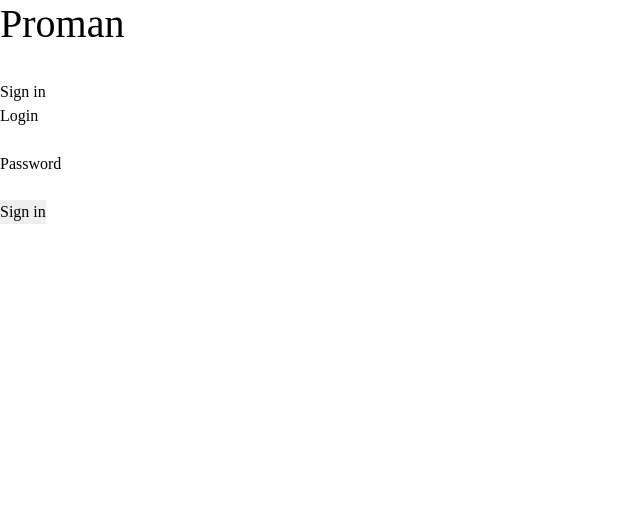
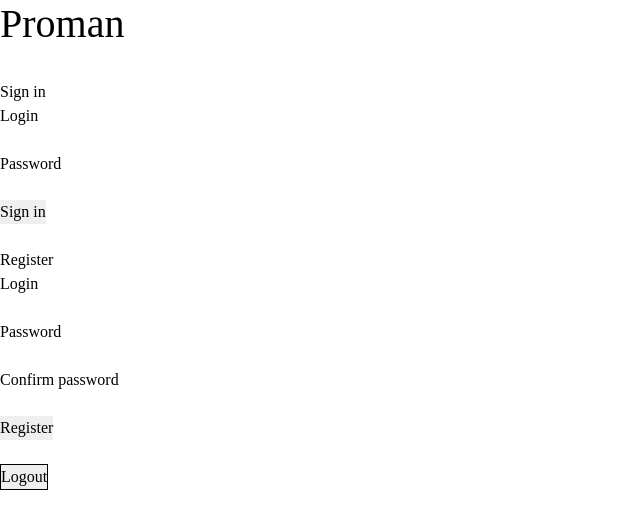
Before and after one commit to Pgbojko/Proman, a Flask app: page / in a window 1280 px wide. Shown: the top 529 px of the page, without its empty margins (0-640 px from the left). Run offline with Flask 2, Linux system fonts and the light colour scheme; data that the repository does not hold is empty; some libraries are stand-ins or nearby versions.

Commit message:
register

```diff
--- a/app.py
+++ b/app.py
@@ -1,26 +1,50 @@
-from flask import Flask, render_template, request, json, url_for, redirect
+from flask import Flask, render_template, request, json, url_for, redirect, session
 from variables import tables
 import util, data_manager
+import bcrypt
+from os import urandom
+
 
 app = Flask(__name__)
+app.secret_key = urandom(8)
+
 
 STATUS = 0
 MESSAGE = 1
 COLUMN_ID = 2
+
 
 @app.route('/')
 def index():
     return render_template('index.html')
 
 
+@app.route('/register', methods=['POST'])
+def register():
+    login = request.form.get("login")
+    password = request.form.get("password")
+    confirmation = request.form.get("confirm_password")
+    if confirmation != password or data_manager.get_user(login) != None:
+        return redirect(url_for('index'))
+    else:
+        hashed_pass = bcrypt.hashpw(password.encode('utf-8'), bcrypt.gensalt(8))
+        data_manager.add_to_database(login, hashed_pass.decode('utf-8'))
+
+
 @app.route('/login', methods=['POST'])
 def login():
     login_value = request.form
     user_data = data_manager.get_user(login_value.get("login"))
-    if login_value.get("password") == user_data["password"]:
+    if bcrypt.checkpw(login_value.get("password").encode('utf-8'), user_data["password"].encode('utf-8')):
+        session['user_id'] = user_data['user_id']
         return redirect(url_for('index'))
     return render_template('login.html')
 
+
+@app.route('/logout')
+def logout():
+    session.pop('user_id')
+    return redirect(url_for('index'))
 
 @app.route("/<board_id>/board-data")
 def get_board_data(board_id):
--- a/templates/index.html
+++ b/templates/index.html
@@ -23,13 +23,31 @@
 
     </form>
     <br>
+        <form action="{{ url_for('register') }}" method="post">
+                Register <br>
+
+        <label for="login">Login</label><br>
+        <input type="text" name="login" maxlength="16" minlength="4"><br>
+
+        <label for="password">Password</label><br>
+        <input type="password" name="password" maxlength="8" minlength="1"><br>
+
+        <label for="password">Confirm password</label><br>
+        <input type="password" name="confirm_password" maxlength="8" minlength="1"><br>
+
+        <button type="submit" name="sign in">Register</button>
+        </form>
+    <br>
+            <form action="{{ url_for('logout') }}" method="get">
+                <button type="submit" name="logout" style="border:black solid 1px">Logout</button>
+            </form>
 
  {% block content %}
 
     {% endblock %}
-
+    {% if session.user_id %}
     {% include "display_table.html" %}
-
+    {% endif %}
 
 <script type="text/javascript" src="/static/js/variables.js"></script>
 <script type="text/javascript" src="/static/js/table_display.js"></script>
```
Also changed, not shown: data_manager.py (+11 -0 lines).
